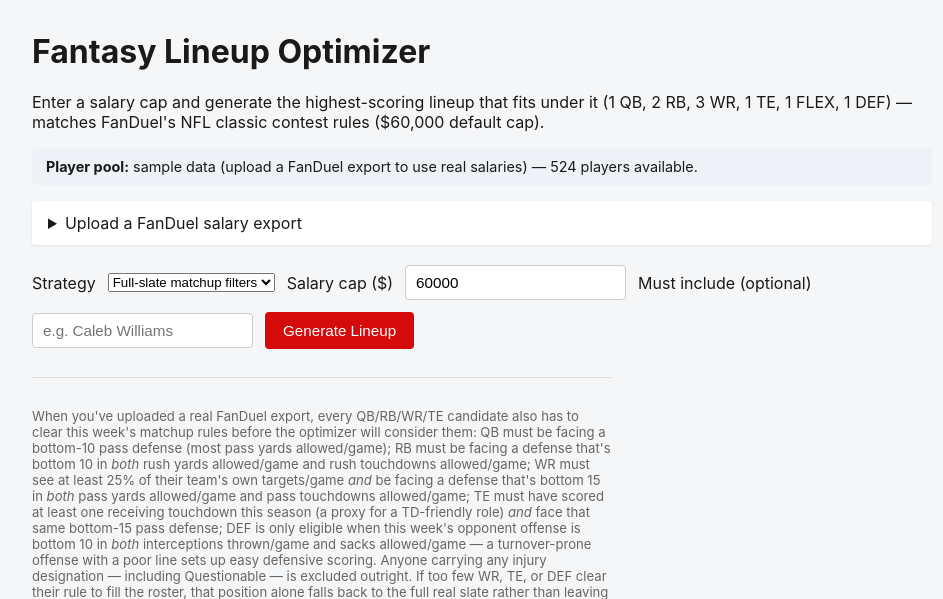
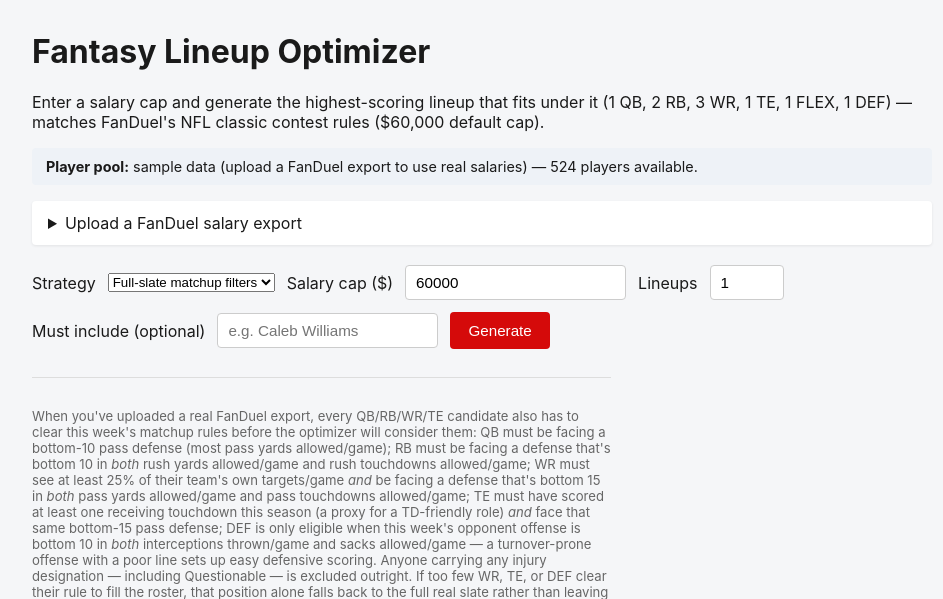
Before and after one commit to dburch19142/NFL_Fanduel, a Flask app: page /optimizer in a window 1280 px wide. Shown: the part 49-648 px from the top of the page, without its empty margins (158-1101 px from the left). Run offline with Flask 3, Linux system fonts and the light colour scheme.

Commit message:
Let the optimizer form choose how many lineups to generate
Add a "Lineups" field (1 to MAX_LINEUP_COUNT, default LINEUP_COUNT) to
the optimizer form in place of the fixed count, and simplify the button
label to "Generate".

Co-Authored-By: Claude Opus 5.5 <noreply@anthropic.com>

```diff
--- a/nfl-fantasy-lab/app.py
+++ b/nfl-fantasy-lab/app.py
@@ -29,6 +29,7 @@ from game_predictor import (
 from real_stats import latest_available_season
 
 LINEUP_COUNT = 1
+MAX_LINEUP_COUNT = 10
 
 app = Flask(__name__)
 app.secret_key = "dev-only-not-for-production"
@@ -67,6 +68,7 @@ def optimizer_page():
     error = None
     salary_cap = DEFAULT_SALARY_CAP
     must_include = ""
+    lineup_count = LINEUP_COUNT
     strategy = request.values.get("strategy", STRATEGY_MATCHUP)
     if strategy not in (STRATEGY_MATCHUP, STRATEGY_VEGAS):
         strategy = STRATEGY_MATCHUP
@@ -80,8 +82,13 @@ def optimizer_page():
             salary_cap = float(request.form.get("salary_cap", DEFAULT_SALARY_CAP))
             if salary_cap <= 0:
                 raise ValueError("Salary cap must be positive.")
+            try:
+                requested = int(request.form.get("lineup_count", LINEUP_COUNT))
+            except ValueError:
+                requested = LINEUP_COUNT
+            lineup_count = max(1, min(requested, MAX_LINEUP_COUNT))
             results = optimize_lineups(
-                salary_cap, players, count=LINEUP_COUNT,
+                salary_cap, players, count=lineup_count,
                 required_name=must_include or None,
             )
             lineups = [
@@ -106,7 +113,8 @@ def optimizer_page():
         salary_cap=salary_cap,
         pool_source=pool_source,
         player_count=len(players),
-        lineup_count=LINEUP_COUNT,
+        lineup_count=lineup_count,
+        max_lineup_count=MAX_LINEUP_COUNT,
         must_include=must_include,
         strategy=strategy,
         strategy_notes=strategy_notes,
--- a/nfl-fantasy-lab/templates/optimizer.html
+++ b/nfl-fantasy-lab/templates/optimizer.html
@@ -43,9 +43,11 @@
     </select>
     <label for="salary_cap">Salary cap ($)</label>
     <input type="number" id="salary_cap" name="salary_cap" value="{{ salary_cap|int }}" step="1">
+    <label for="lineup_count">Lineups</label>
+    <input type="number" id="lineup_count" name="lineup_count" value="{{ lineup_count }}" min="1" max="{{ max_lineup_count }}" step="1">
     <label for="must_include">Must include (optional)</label>
     <input type="text" id="must_include" name="must_include" value="{{ must_include }}" placeholder="e.g. Caleb Williams">
-    <button type="submit" id="generate-btn">{{ "Generate Lineup" if lineup_count == 1 else "Generate " ~ lineup_count ~ " Lineups" }}</button>
+    <button type="submit" id="generate-btn">Generate</button>
   </form>
 
   {% if strategy_notes %}
```
